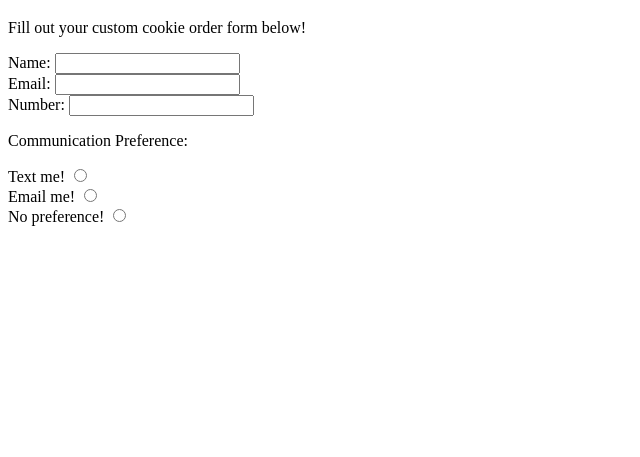
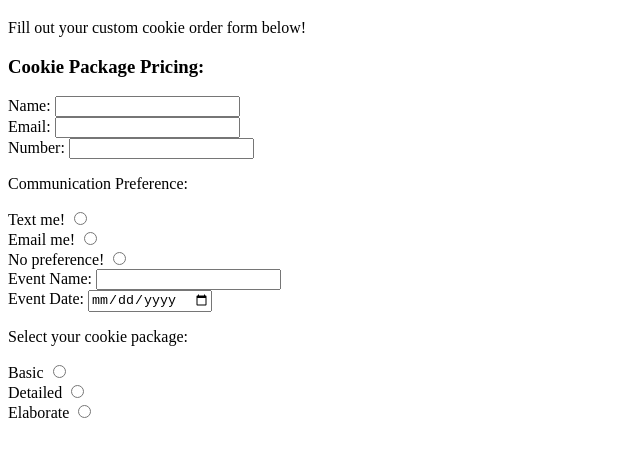
Before and after one commit to tayfritz/cookieorderform, a plain HTML site: page index.html in a window 1280 px wide. Shown: the part 61-518 px from the top of the page, without its empty margins (0-640 px from the left). Drawn offline with Linux system fonts and the light colour scheme.

Commit message:
more elements added to DOM for order form

```diff
--- a/index.html
+++ b/index.html
@@ -15,6 +15,11 @@
         </header>
 
         <main>
+            <div id='pricing'>
+                <h3>Cookie Package Pricing: </h3>
+                <ul id='package-options'></ul>
+            </div>
+
             <div id="order-form"></div>
                 <!-- Customer Information -->
                 <label for='name'>Name:</label>
@@ -38,6 +43,31 @@
                     <label for='no-comm-pref'>No preference!</label>
                     <input type="radio" id='no-comm-pref' name='no-comm-pref'></br>
                 </div>
+
+                <!-- Order Information -->
+                <label for='event-name'>Event Name:</label>
+                <input type="text" id='event-name' name='event-name'> </br>
+
+                <label for='event-date'>Event Date:</label>
+                <input type="date" id='event-date' name='event-date'> </br>
+
+                <div id='cookie-package'>
+                    <p>Select your cookie package:</p>
+
+                    <label for='basic'>Basic</label>
+                    <input type="radio" id='basic' name='basic'></br>
+
+                    <label for='detailed'>Detailed</label>
+                    <input type="radio" id='detailed' name='detalied'></br>
+
+                    <label for='elaborate'>Elaborate</label>
+                    <input type="radio" id='elaborate' name='elaborate'></br>
+                </div>
+
+                <!-- TODO: Add image drop in for inspo pics -->
+                <!-- TODO: Add color selector upon choice made above -->
+
+
         </div>
         </main>
         <script src="" async defer></script>
```
